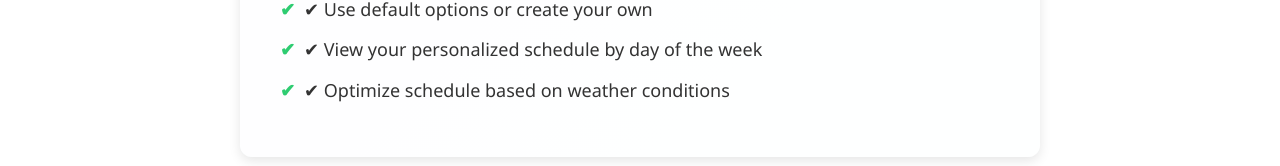
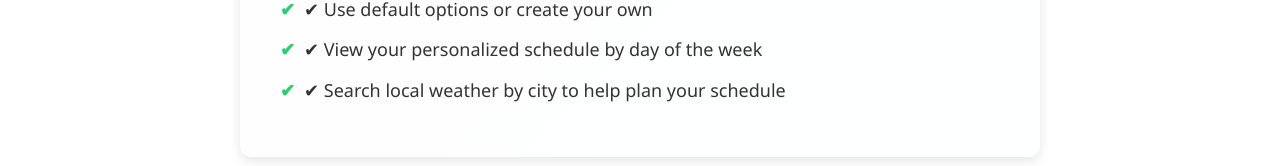
Before and after one commit to jasondbelt/clean_routine, a React (Vite) app in the folder front-end/: page /about in a window 1280 px wide. Shown: the part 641-807 px from the top of the page. Built offline with nearby package versions, Linux system fonts and the light colour scheme; no server answers.

Commit message:
edited weather list item

```diff
--- a/front-end/src/pages/AboutPage.jsx
+++ b/front-end/src/pages/AboutPage.jsx
@@ -18,7 +18,7 @@ const AboutPage = () => {
         <li>✔ Add, edit, or remove rooms and their tasks</li>
         <li>✔ Use default options or create your own</li>
         <li>✔ View your personalized schedule by day of the week</li>
-        <li>✔ Optimize schedule based on weather conditions</li>
+        <li>✔ Search local weather by city to help plan your schedule</li>
       </ul>
     </div>
   );
```
